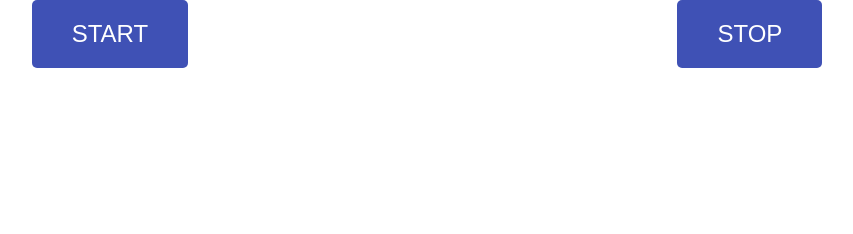
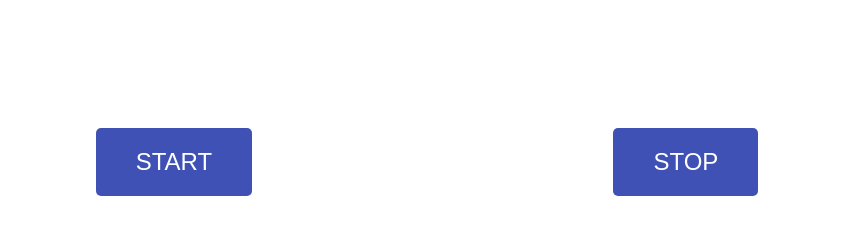
Before and after one commit to AlexBelozertsev/goit-js-hw-11-color-switch, a website built with webpack: page src/index.html in a window 1280 px wide. Shown: the whole page, without its empty margins (213-1066 px from the left). Built offline with nearby package versions, Linux system fonts and the light colour scheme.

Commit message:
v0.3 - исправление замечаний

```diff
--- a/src/css/styles.css
+++ b/src/css/styles.css
@@ -7,7 +7,7 @@
 body {
   display: flex;
   justify-content: space-around;
-  margin: 0;
+  margin: 10%;
   font-family: -apple-system, BlinkMacSystemFont, "Segoe UI", Roboto, Oxygen,
     Ubuntu, Cantarell, "Open Sans", "Helvetica Neue", sans-serif;
 }
--- a/src/index.js
+++ b/src/index.js
@@ -16,10 +16,13 @@ const colors = [
 const interval = {
     intervalId: null,
     isActive: false,
+    enabled: startBtn.setAttribute('dataset', 'enabled'),
+
     start() {
         if (this.isActive) {
             return;
         };
+        this.enabled = startBtn.setAttribute('dataset', 'disabled');
         this.isActive = true;
         this.intervalId = setInterval(() => {
             body.style.backgroundColor = `${colors[randomIntegerFromInterval(0, colors.length-1)]}`;
@@ -29,6 +32,8 @@ const interval = {
         clearInterval(this.intervalId);
         this.intervalId = null;
         this.isActive = false;
+        this.enabled;
+
     },
 };
 const randomIntegerFromInterval = (min, max) => {
```
